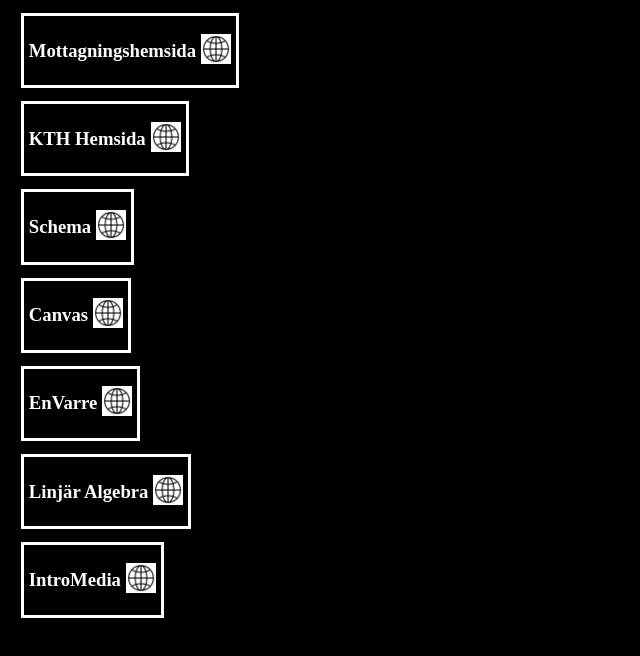
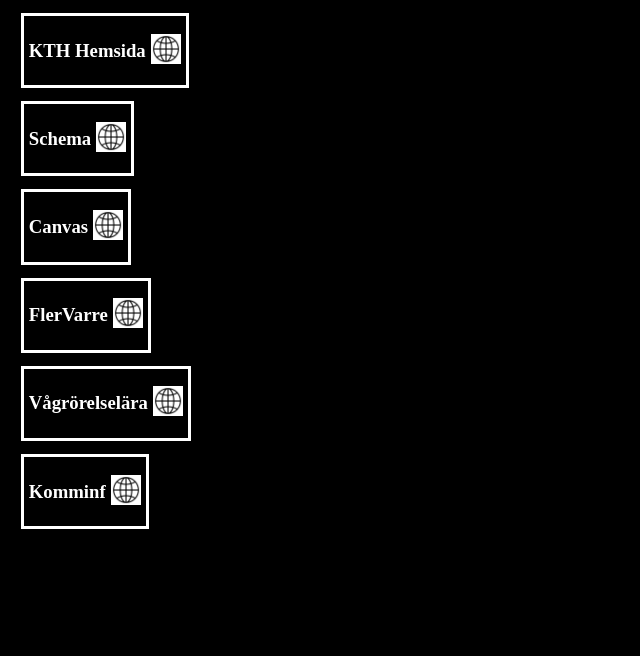
Before and after one commit to Velova/Skolgenv-gar, a plain HTML site: page index.html in a window 1280 px wide. Shown: the whole page, without its empty margins (0-640 px from the left). Drawn offline with Linux system fonts and the light colour scheme.

Commit message:
Period 4

```diff
--- a/index.html
+++ b/index.html
@@ -9,11 +9,12 @@
 </head>
 <body>
   <main>
+    <!--
     <div class="mtgn">
       <h3>Mottagningshemsida</h3>
       <a href="https://mtgn.nu/Login" target="_blank"><img src="hemsidabild.png" alt="Bild på hemsida"></a>
     </div>
-
+    -->
     <div class="kth">
       <h3>KTH Hemsida</h3>
       <a href="https://www.kth.se/" target="_blank"><img src="hemsidabild.png" alt="Bild på hemsida"></a>
@@ -29,19 +30,19 @@
       <a href="https://canvas.kth.se" target="_blank"><img src="hemsidabild.png" alt="Bild på hemsida"></a>
     </div>
 
-    <div class="envarre">
-      <h3>EnVarre</h3>
-      <a href="https://drive.google.com/drive/folders/1bSU9MUfvbO0UFAQebOJV5s0N6rdrlGK2?usp=sharing" target="_blank"><img src="hemsidabild.png" alt="Bild på hemsida"></a>
+    <div class="flervarre">
+      <h3>FlerVarre</h3>
+      <a href="https://drive.google.com/drive/folders/13D0spJNt-m_zKM42Nn9dBZioygTMDr9b?usp=share_link" target="_blank"><img src="hemsidabild.png" alt="Bild på hemsida"></a>
     </div>
 
-    <div class="linjalg">
-      <h3>Linjär Algebra</h3>
-      <a href="https://drive.google.com/drive/folders/136TwP6TDTWL93z18echlhG6sojgS3h-h?usp=share_link" target="_blank"><img src="hemsidabild.png" alt="Bild på hemsida"></a>
+    <div class="våg">
+      <h3>Vågrörelselära</h3>
+      <a href="https://drive.google.com/drive/folders/1VA6iCFAvcy2HcNRu6r_KSFbjz63_1q5I?usp=share_link" target="_blank"><img src="hemsidabild.png" alt="Bild på hemsida"></a>
     </div>
 
-    <div class="intromedia">
-      <h3>IntroMedia</h3>
-      <a href="https://drive.google.com/drive/folders/1MOZpBwuFQy6qp9s8lK3NH3cQfNI1DOOH?usp=sharing" target="_blank"><img src="hemsidabild.png" alt="Bild på hemsida"></a>
+    <div class="komminf">
+      <h3>Komminf</h3>
+      <a href="https://drive.google.com/drive/folders/1mLyqP6-NRMmT5JcJZt1z37v9lBPrDULp?usp=share_link" target="_blank"><img src="hemsidabild.png" alt="Bild på hemsida"></a>
     </div>
 
   </main>
--- a/style.css
+++ b/style.css
@@ -2,7 +2,7 @@
   color: white;
 }
 
-.schema, .mtgn, .canvas, .envarre, .intromedia, .kth, .linjalg{
+.schema, .mtgn, .canvas, .envarre, .intromedia, .kth, .linjalg, .flervarre, .våg, .komminf{
   background-color: black;
   width: fit-content;
   margin: 1vw;
```
